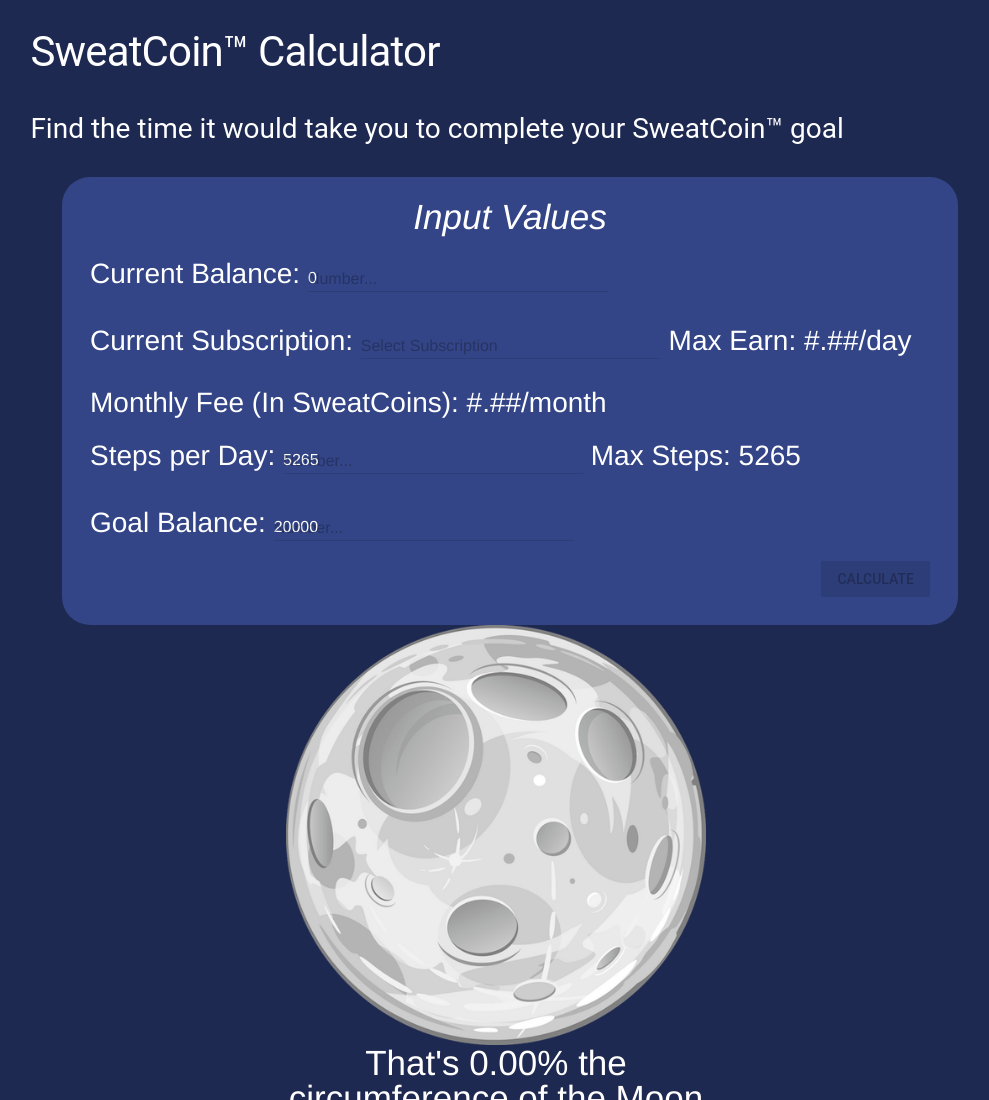
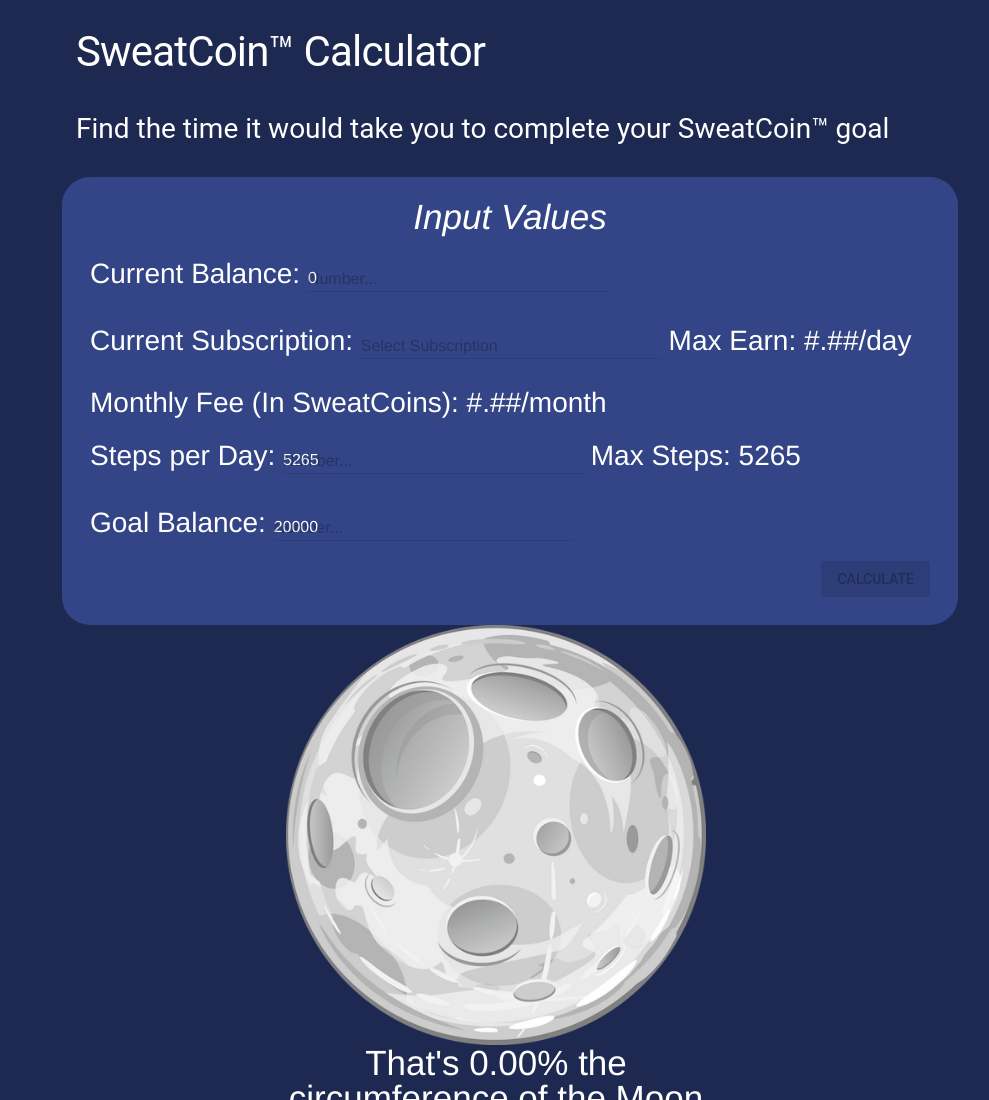
Before and after one commit to ThomasC98/SweatCoinCalc, a plain HTML site: page index.html in a window 1280 px wide. Shown: the top 1100 px of the page, without its empty margins (8-997 px from the left). Drawn offline with nearby package versions, Linux system fonts and the light colour scheme.

Commit message:
Final Final Commit CSS
There's always one small thing forgotten...

```diff
--- a/css/style.css
+++ b/css/style.css
@@ -5,13 +5,14 @@
 }
 
 /* Title Field CSS*/
-h1, h2 {
-  padding-left: 3%;
+h1 {
+  padding-left: 2em;
   font-size:3em;
 }
 h2
 {
   font-size:2em;
+  padding-left: 3em;
 }
 
 /*Input Field CSS*/
```
